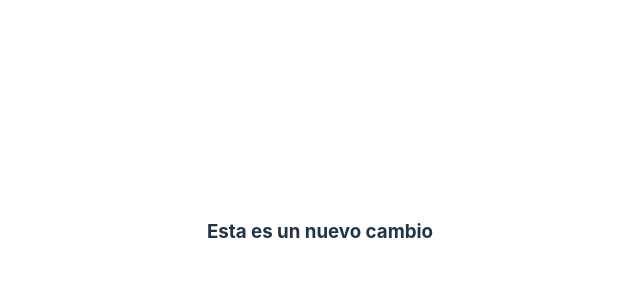
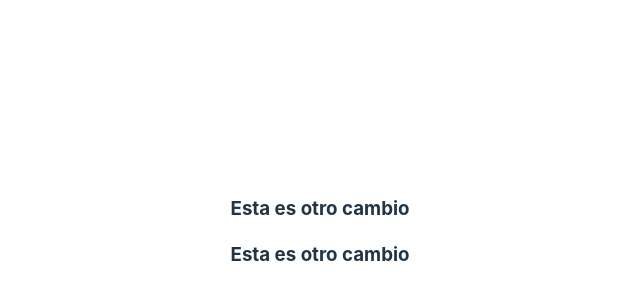
Before and after one commit to Yequi-2023/front_yequi.github.io, a React (Vite) app: page /home in a window 1280 px wide. Shown: the part 168-468 px from the top of the page, without its empty margins (320-960 px from the left). Built offline with nearby package versions, Linux system fonts and the light colour scheme.

Commit message:
se agrega una nueva linea

```diff
--- a/schemas/Home.jsx
+++ b/schemas/Home.jsx
@@ -1,11 +1,11 @@
-import React from 'react'
+import React from "react";
 
 function Home() {
   return (
     <section className="Home">
-      <h3>Esta es un nuevo cambio</h3>
+      <h3>Esta es otro cambio</h3>
+      <h3>Esta es otro cambio</h3>
     </section>
-  )
-
+  );
 }
-export default Home
+export default Home;
```
